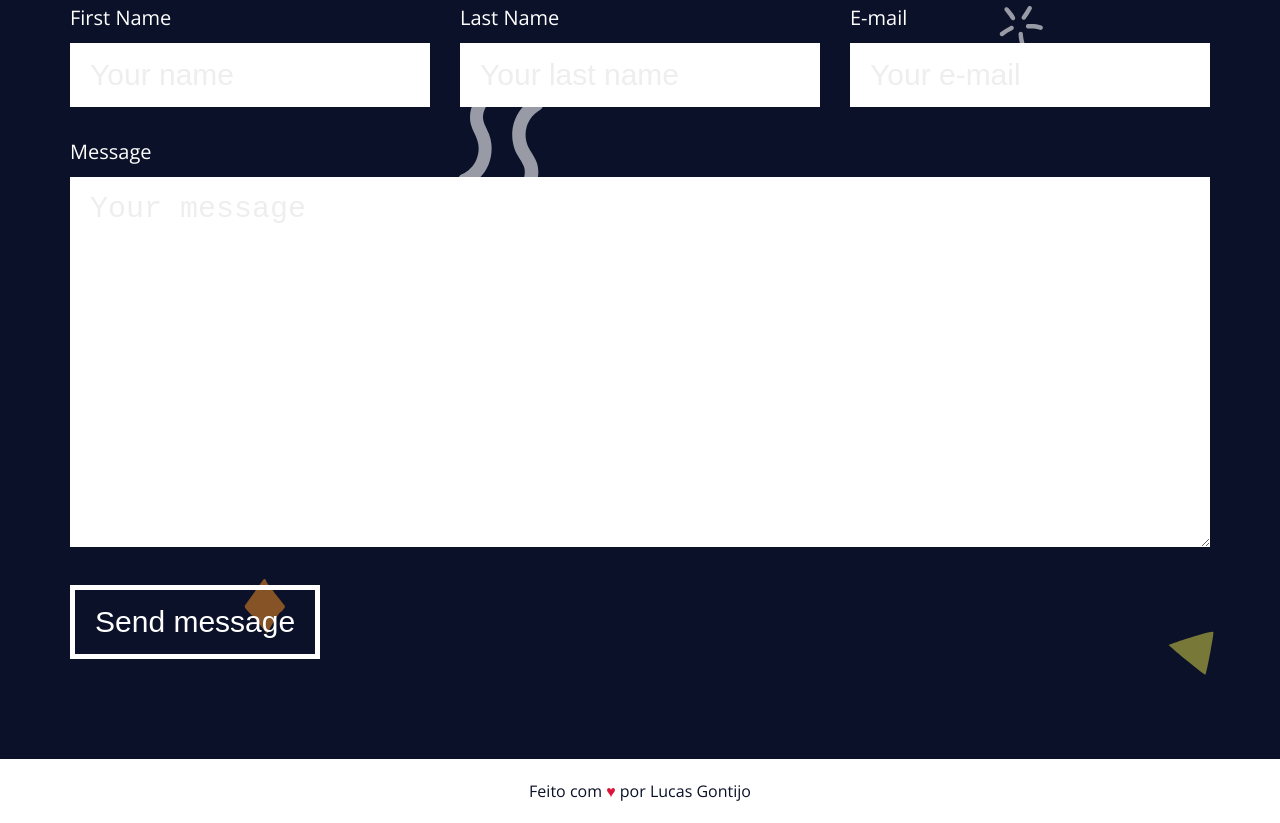
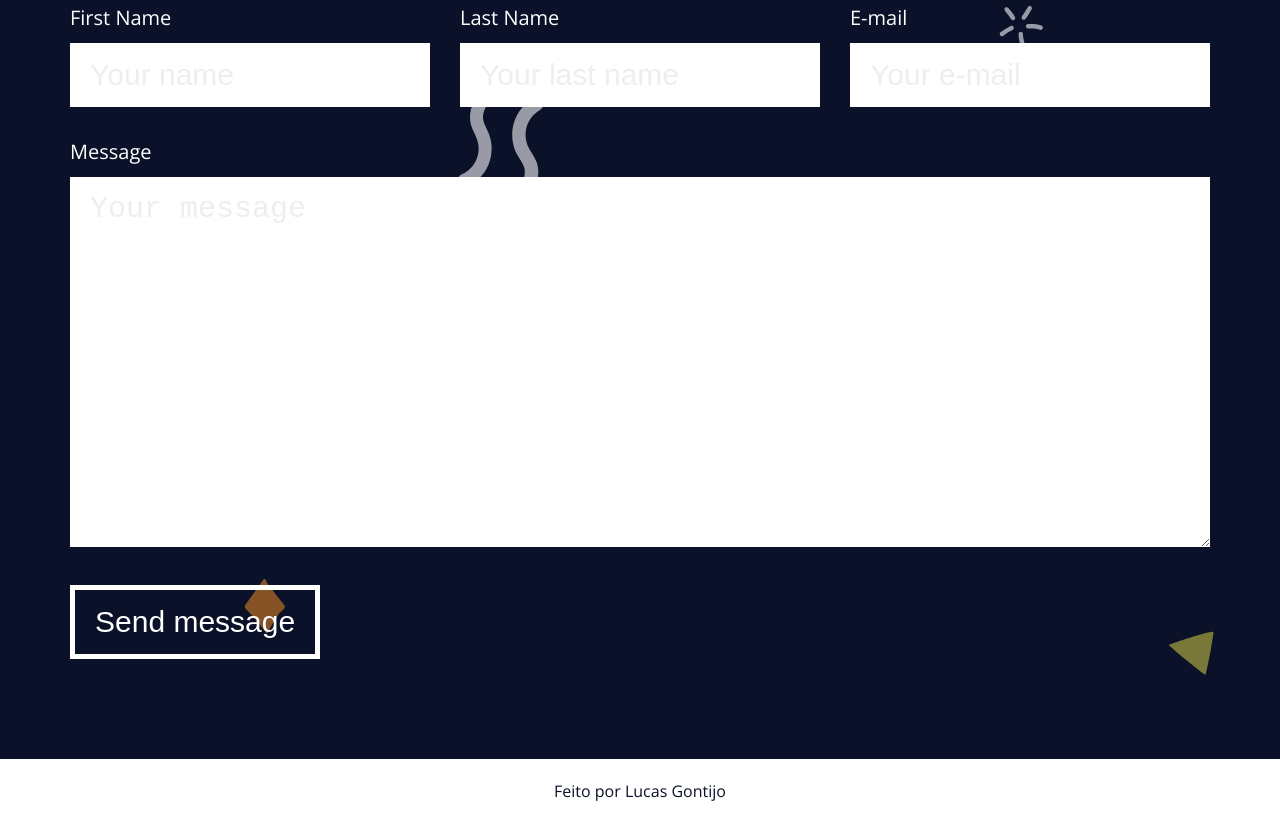
Before and after one commit to lucasgontijo13/LandingPage1, a plain HTML site: page index.html in a window 1280 px wide. Shown: the part 5954-6777 px from the top of the page. Drawn offline with nearby package versions, Linux system fonts and the light colour scheme.

Commit message:
Alterando o texto

```diff
--- a/assets/css/style.css
+++ b/assets/css/style.css
@@ -156,10 +156,6 @@
   color: var(--primary-color);
 }
 
-.heart{
-  color: var(--secondary-color);
-}
-
 
 .footer p {
   margin: 0;
--- a/index.html
+++ b/index.html
@@ -235,7 +235,7 @@
     </section>
 
     <footer id="footer" class="white-bg footer">
-        <p><a href="#">Feito com <span class="heart">♥</span> por Lucas Gontijo</a></p>
+        <p><a href="#">Feito por Lucas Gontijo</a></p>
     </footer>
 
     <a class="back-to-top" href="#">➤</a>
```
